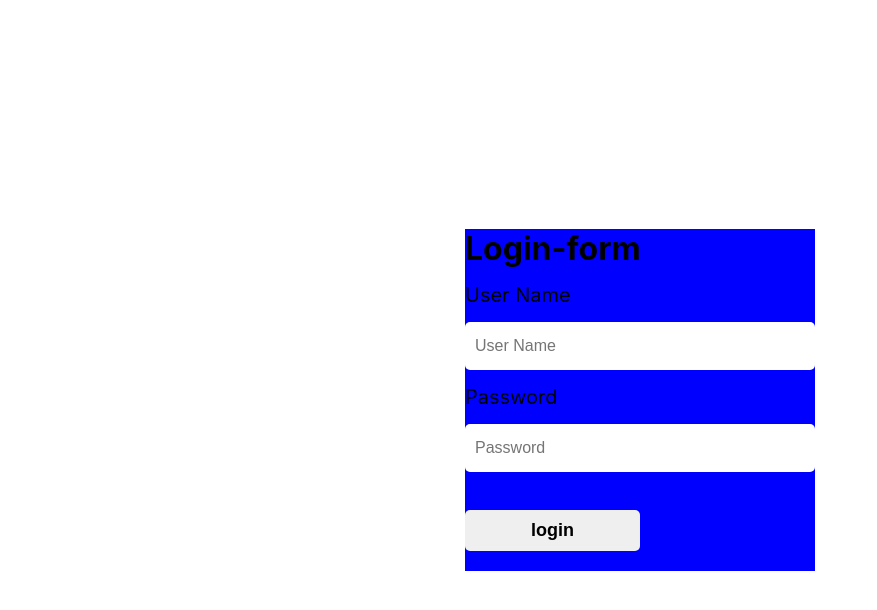
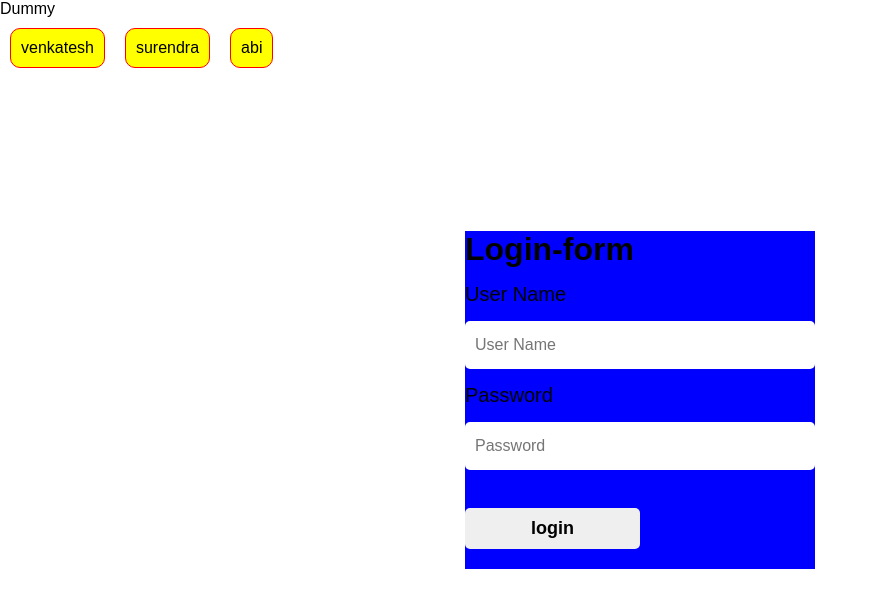
Before and after one commit to venkatesh2001A/react-q6trt7, a React (Create React App) app: page / in a window 1280 px wide. Shown: the top 610 px of the page, without its empty margins (0-877 px from the left). Built offline with nearby package versions, Linux system fonts and the light colour scheme.

Commit message:
2 files modified, 3 added

```diff
--- a/src/App.js
+++ b/src/App.js
@@ -1,11 +1,13 @@
 import React from 'react';
-import './style.css';
+// import './style.css';
 import Login from './pages/login';
+import Dummy from './pages/Dummy';
 
 export default function App() {
   return (
     <div>
       <Login />
+      <Dummy />
     </div>
   );
 }
--- /dev/null
+++ b/src/components/welcome.jsx
@@ -0,0 +1,7 @@
+import React from 'react';
+import '../css/Welcome.css';
+
+function Welcome(props) {
+  return <p class="welcome"> {props.name}</p>;
+}
+export default Welcome;
--- /dev/null
+++ b/src/css/Welcome.css
@@ -0,0 +1,8 @@
+.welcome {
+  display: inline-block;
+  background-color: yellow;
+  border: 1px solid red;
+  border-radius: 10px;
+  padding: 10px;
+  margin: 10px;
+}
--- a/src/css/login.css
+++ b/src/css/login.css
@@ -11,7 +11,7 @@ body {
 }
 
 .bgForm {
-  background: url('./Lighthouse.jpg') no-repeat;
+  /* background: url('./Lighthouse.jpg') no-repeat; */
   background-size: cover;
 }
 
--- /dev/null
+++ b/src/pages/Dummy.jsx
@@ -0,0 +1,15 @@
+import React from 'react';
+import Welcome from '../components/welcome';
+// import '../css/Dummy.css';
+// import Login from './pages/login'
+function Dummy() {
+  return (
+    <div>
+      <p> Dummy</p>
+      <Welcome name="venkatesh"></Welcome>
+      <Welcome name="surendra"></Welcome>
+      <Welcome name="abi"></Welcome>
+    </div>
+  );
+}
+export default Dummy;
```
